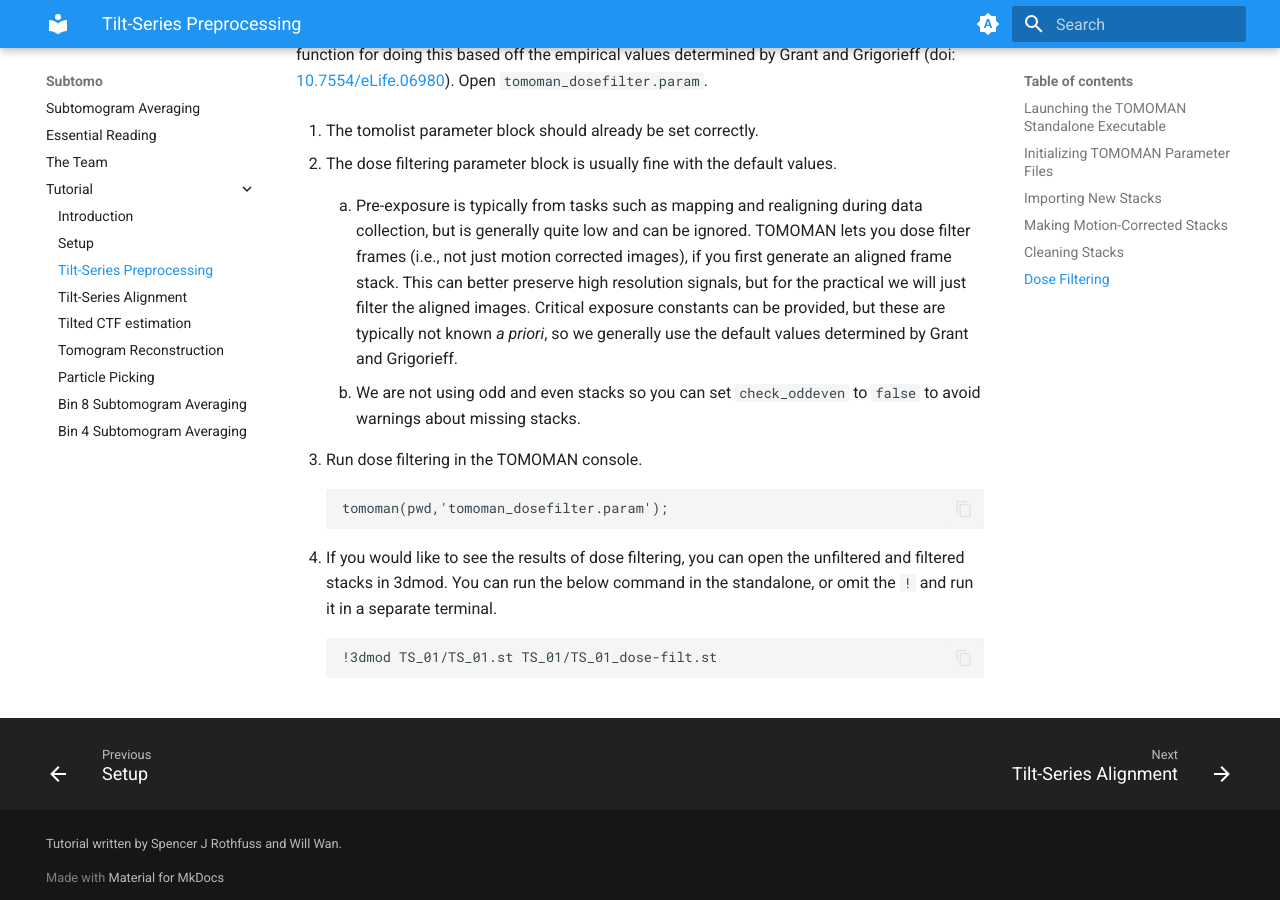
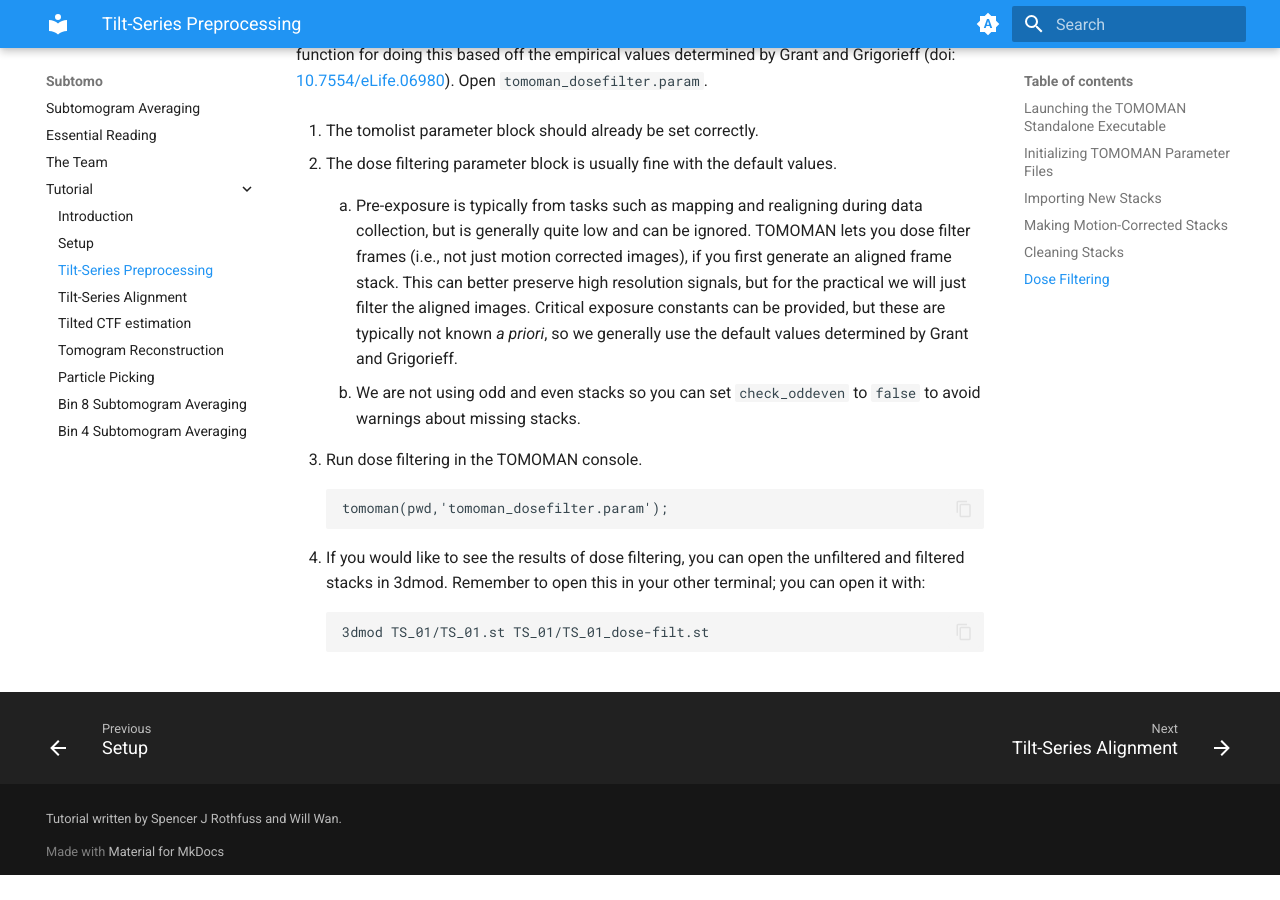
Before and after one commit to wan-lab-vanderbilt/subtomo-tutorials, an MkDocs documentation site: the page built from docs/hiv/preproc.md, in a window 1280 px wide and 900 px high, scrolled down 4244 px. Built offline with MkDocs 1.6.1 and Material for MkDocs 9.7.7, drawn with Linux system fonts in a browser that asks for light colours; after the commit the page ends 5119 px from its top, so only the background shows below that.

Commit message:
Update preproc.md

```diff
--- a/docs/hiv/preproc.md
+++ b/docs/hiv/preproc.md
@@ -172,6 +172,6 @@ Open `tomoman_dosefilter.param`.
         tomoman(pwd,'tomoman_dosefilter.param');
 
 4. If you would like to see the results of dose filtering, you can open the unfiltered and filtered stacks in 3dmod.
-You can run the below command in the standalone, or omit the `!` and run it in a separate terminal.
+   Remember to open this in your other terminal; you can open it with:
 
-        !3dmod TS_01/TS_01.st TS_01/TS_01_dose-filt.st
+        3dmod TS_01/TS_01.st TS_01/TS_01_dose-filt.st
```
